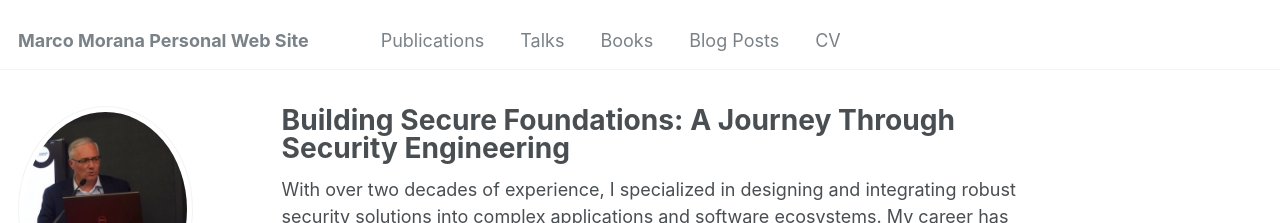
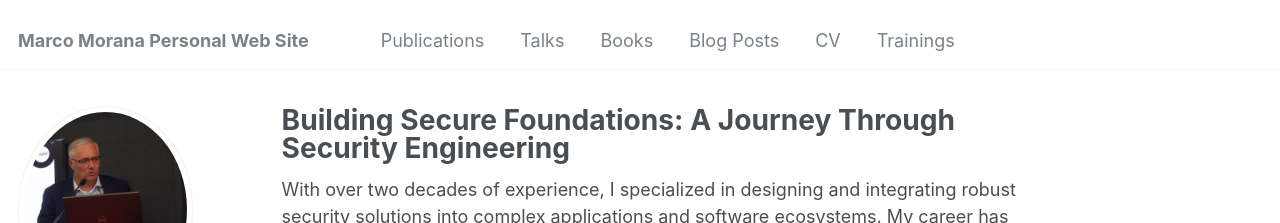
Before and after one commit to mmorana1/marcom, a Jekyll site: the page built from _pages/about.md, in a window 1280 px wide. Shown: the top 223 px of the page. Built offline with Jekyll 4.4.1, drawn with Linux system fonts in a browser that asks for light colours.

Commit message:
Update navigation.yml

```diff
--- a/_data/navigation.yml
+++ b/_data/navigation.yml
@@ -19,3 +19,6 @@ main:
 
   - title: "CV"
     url: /cv/
+
+  - title: "Trainings"
+    url: /training/
```
